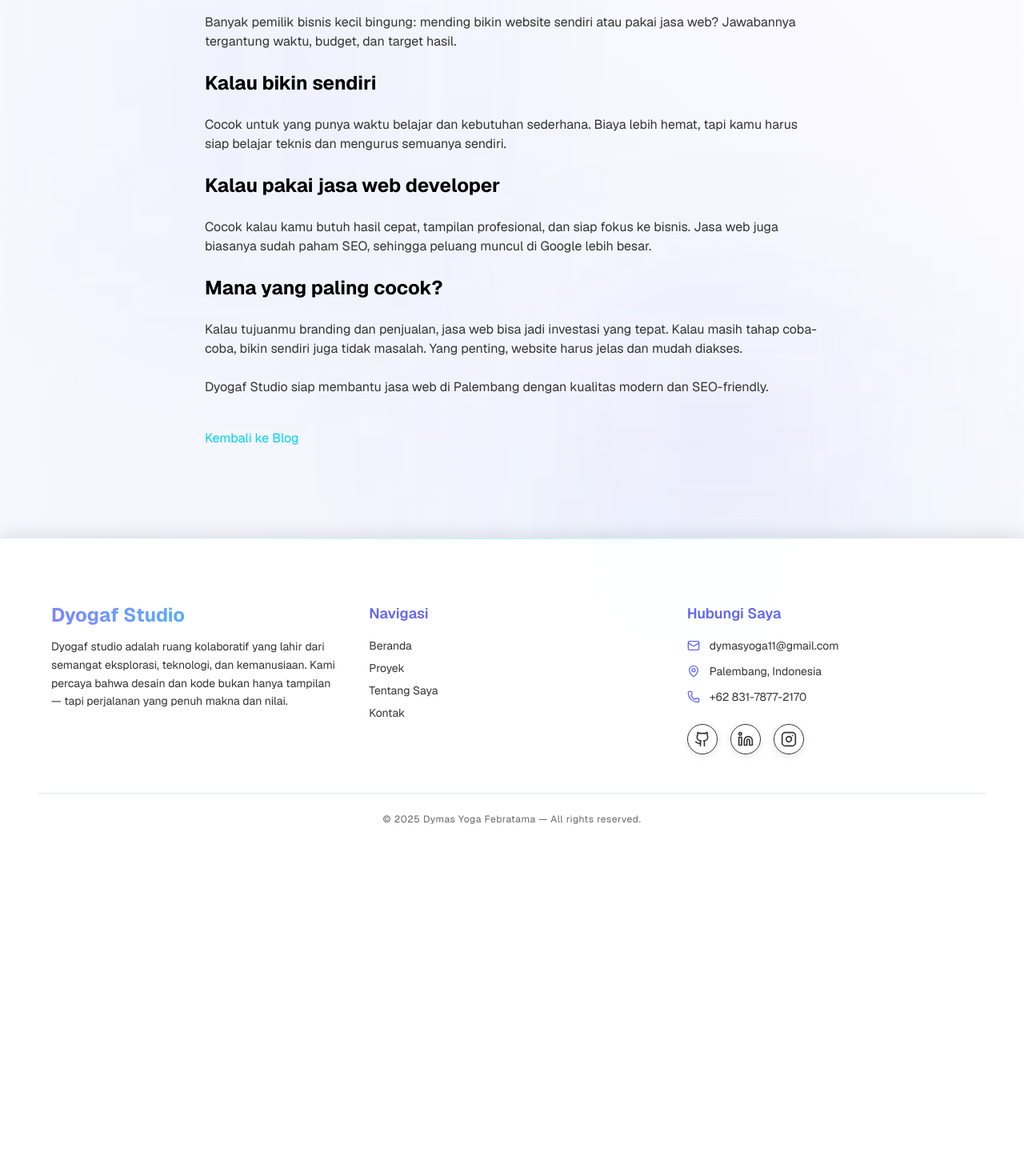
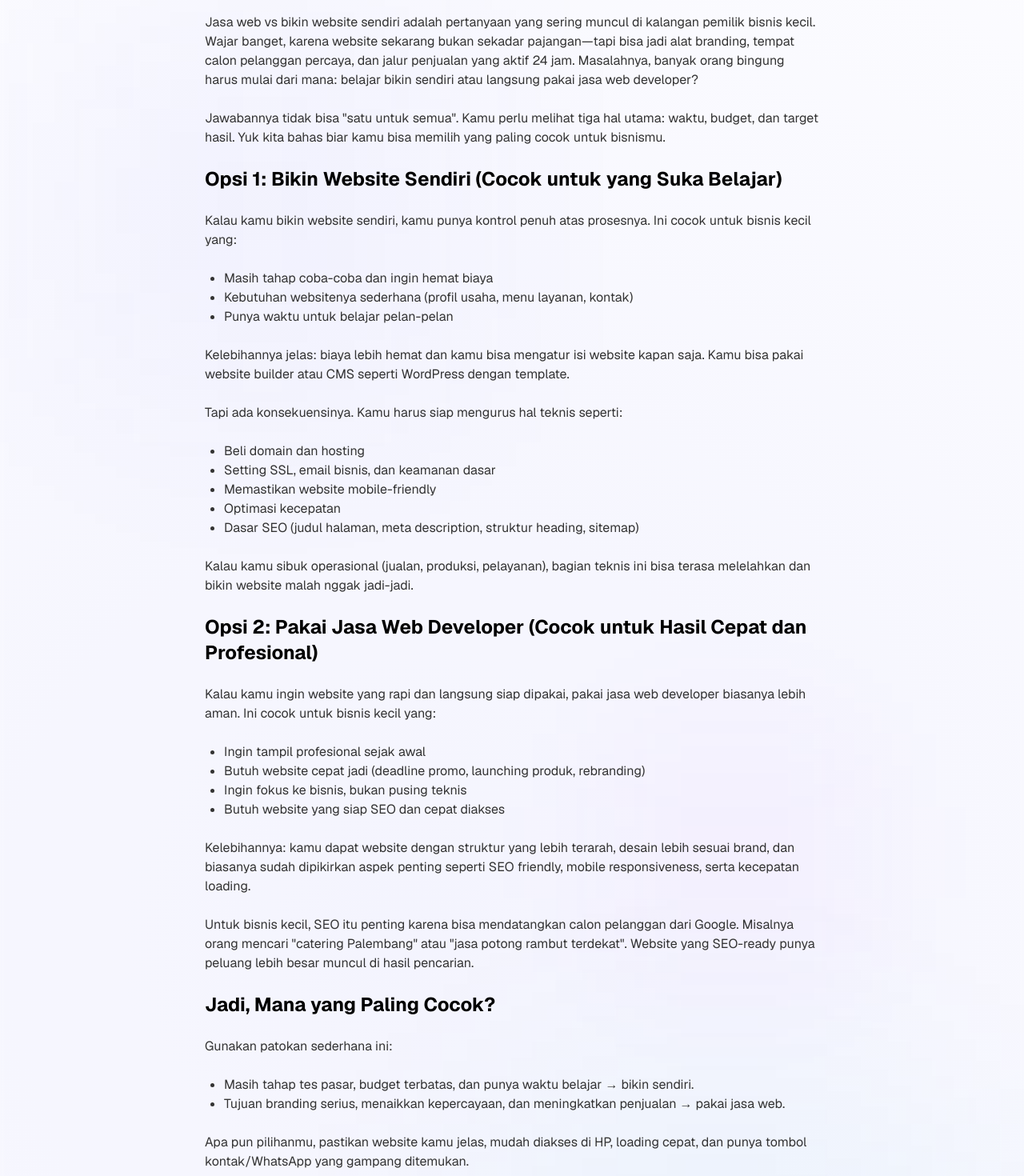
Before and after one commit to dymasyogaf/personal-website, a Next.js app: page /blog/jasa-web-vs-bikin-sendiri in a window 1280 px wide. Shown: the part 320-1790 px from the top of the page at 80% size. Before the commit the page ends 1432 px from the top, so only its background shows below. Built offline with nearby package versions, Linux system fonts and the light colour scheme.

Commit message:
update artikel ke 3

```diff
--- a/src/app/blog/jasa-web-vs-bikin-sendiri/page.tsx
+++ b/src/app/blog/jasa-web-vs-bikin-sendiri/page.tsx
@@ -3,20 +3,22 @@ import Link from "next/link";
 export const metadata = {
   title: "Jasa Web vs Bikin Sendiri | Dyogaf Studio",
   description:
-    "Bingung pilih jasa web atau DIY? Ini perbandingan biaya, waktu, dan hasilnya.",
+    "Perbandingan jasa web dan bikin sendiri untuk bisnis kecil: waktu, budget, dan hasil.",
   alternates: {
     canonical: "/blog/jasa-web-vs-bikin-sendiri",
   },
   openGraph: {
     title: "Jasa Web vs Bikin Sendiri | Dyogaf Studio",
-    description: "Bingung pilih jasa web atau DIY? Ini perbandingan biaya, waktu, dan hasilnya.",
+    description:
+      "Perbandingan jasa web dan bikin sendiri untuk bisnis kecil: waktu, budget, dan hasil.",
     url: "https://dyogaf.web.id/blog/jasa-web-vs-bikin-sendiri",
     type: "article",
   },
   twitter: {
     card: "summary_large_image",
     title: "Jasa Web vs Bikin Sendiri | Dyogaf Studio",
-    description: "Bingung pilih jasa web atau DIY? Ini perbandingan biaya, waktu, dan hasilnya.",
+    description:
+      "Perbandingan jasa web dan bikin sendiri untuk bisnis kecil: waktu, budget, dan hasil.",
   },
 };
 
@@ -37,31 +39,93 @@ export default function PostPage() {
         </header>
 
         <p style={{ color: "var(--text-secondary)" }}>
-          Banyak pemilik bisnis kecil bingung: mending bikin website sendiri atau pakai jasa web?
-          Jawabannya tergantung waktu, budget, dan target hasil.
+          Jasa web vs bikin website sendiri adalah pertanyaan yang sering muncul di kalangan pemilik
+          bisnis kecil. Wajar banget, karena website sekarang bukan sekadar pajangan—tapi bisa jadi
+          alat branding, tempat calon pelanggan percaya, dan jalur penjualan yang aktif 24 jam.
+          Masalahnya, banyak orang bingung harus mulai dari mana: belajar bikin sendiri atau langsung
+          pakai jasa web developer?
+        </p>
+        <p style={{ color: "var(--text-secondary)" }}>
+          Jawabannya tidak bisa &quot;satu untuk semua&quot;. Kamu perlu melihat tiga hal utama: waktu,
+          budget, dan target hasil. Yuk kita bahas biar kamu bisa memilih yang paling cocok untuk
+          bisnismu.
         </p>
 
-        <h2 className="text-2xl font-bold">Kalau bikin sendiri</h2>
+        <h2 className="text-2xl font-bold">
+          Opsi 1: Bikin Website Sendiri (Cocok untuk yang Suka Belajar)
+        </h2>
         <p style={{ color: "var(--text-secondary)" }}>
-          Cocok untuk yang punya waktu belajar dan kebutuhan sederhana. Biaya lebih hemat, tapi kamu
-          harus siap belajar teknis dan mengurus semuanya sendiri.
+          Kalau kamu bikin website sendiri, kamu punya kontrol penuh atas prosesnya. Ini cocok
+          untuk bisnis kecil yang:
+        </p>
+        <ul className="list-disc pl-6" style={{ color: "var(--text-secondary)" }}>
+          <li>Masih tahap coba-coba dan ingin hemat biaya</li>
+          <li>Kebutuhan websitenya sederhana (profil usaha, menu layanan, kontak)</li>
+          <li>Punya waktu untuk belajar pelan-pelan</li>
+        </ul>
+        <p style={{ color: "var(--text-secondary)" }}>
+          Kelebihannya jelas: biaya lebih hemat dan kamu bisa mengatur isi website kapan saja. Kamu
+          bisa pakai website builder atau CMS seperti WordPress dengan template.
+        </p>
+        <p style={{ color: "var(--text-secondary)" }}>
+          Tapi ada konsekuensinya. Kamu harus siap mengurus hal teknis seperti:
+        </p>
+        <ul className="list-disc pl-6" style={{ color: "var(--text-secondary)" }}>
+          <li>Beli domain dan hosting</li>
+          <li>Setting SSL, email bisnis, dan keamanan dasar</li>
+          <li>Memastikan website mobile-friendly</li>
+          <li>Optimasi kecepatan</li>
+          <li>Dasar SEO (judul halaman, meta description, struktur heading, sitemap)</li>
+        </ul>
+        <p style={{ color: "var(--text-secondary)" }}>
+          Kalau kamu sibuk operasional (jualan, produksi, pelayanan), bagian teknis ini bisa terasa
+          melelahkan dan bikin website malah nggak jadi-jadi.
         </p>
 
-        <h2 className="text-2xl font-bold">Kalau pakai jasa web developer</h2>
+        <h2 className="text-2xl font-bold">
+          Opsi 2: Pakai Jasa Web Developer (Cocok untuk Hasil Cepat dan Profesional)
+        </h2>
         <p style={{ color: "var(--text-secondary)" }}>
-          Cocok kalau kamu butuh hasil cepat, tampilan profesional, dan siap fokus ke bisnis. Jasa web
-          juga biasanya sudah paham SEO, sehingga peluang muncul di Google lebih besar.
+          Kalau kamu ingin website yang rapi dan langsung siap dipakai, pakai jasa web developer
+          biasanya lebih aman. Ini cocok untuk bisnis kecil yang:
+        </p>
+        <ul className="list-disc pl-6" style={{ color: "var(--text-secondary)" }}>
+          <li>Ingin tampil profesional sejak awal</li>
+          <li>Butuh website cepat jadi (deadline promo, launching produk, rebranding)</li>
+          <li>Ingin fokus ke bisnis, bukan pusing teknis</li>
+          <li>Butuh website yang siap SEO dan cepat diakses</li>
+        </ul>
+        <p style={{ color: "var(--text-secondary)" }}>
+          Kelebihannya: kamu dapat website dengan struktur yang lebih terarah, desain lebih sesuai
+          brand, dan biasanya sudah dipikirkan aspek penting seperti SEO friendly, mobile
+          responsiveness, serta kecepatan loading.
+        </p>
+        <p style={{ color: "var(--text-secondary)" }}>
+          Untuk bisnis kecil, SEO itu penting karena bisa mendatangkan calon pelanggan dari Google.
+          Misalnya orang mencari &quot;catering Palembang&quot; atau &quot;jasa potong rambut terdekat&quot;.
+          Website yang SEO-ready punya peluang lebih besar muncul di hasil pencarian.
         </p>
 
-        <h2 className="text-2xl font-bold">Mana yang paling cocok?</h2>
+        <h2 className="text-2xl font-bold">Jadi, Mana yang Paling Cocok?</h2>
         <p style={{ color: "var(--text-secondary)" }}>
-          Kalau tujuanmu branding dan penjualan, jasa web bisa jadi investasi yang tepat. Kalau masih
-          tahap coba-coba, bikin sendiri juga tidak masalah. Yang penting, website harus jelas dan
-          mudah diakses.
+          Gunakan patokan sederhana ini:
+        </p>
+        <ul className="list-disc pl-6" style={{ color: "var(--text-secondary)" }}>
+          <li>Masih tahap tes pasar, budget terbatas, dan punya waktu belajar → bikin sendiri.</li>
+          <li>
+            Tujuan branding serius, menaikkan kepercayaan, dan meningkatkan penjualan → pakai jasa
+            web.
+          </li>
+        </ul>
+        <p style={{ color: "var(--text-secondary)" }}>
+          Apa pun pilihanmu, pastikan website kamu jelas, mudah diakses di HP, loading cepat, dan
+          punya tombol kontak/WhatsApp yang gampang ditemukan.
         </p>
 
         <p style={{ color: "var(--text-secondary)" }}>
-          Dyogaf Studio siap membantu jasa web di Palembang dengan kualitas modern dan SEO-friendly.
+          Kalau kamu butuh jasa web di Palembang dengan tampilan modern, cepat, dan SEO-friendly,
+          Dyogaf Studio siap bantu dari nol sampai website kamu siap online dan siap dicari di
+          Google.
         </p>
 
         <div className="pt-4">
```
